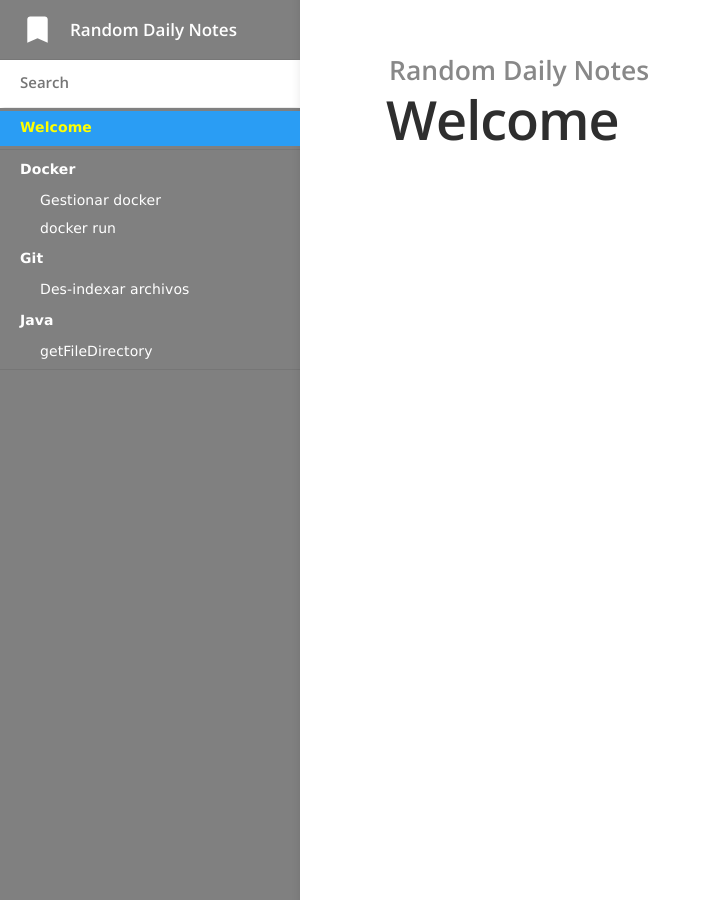
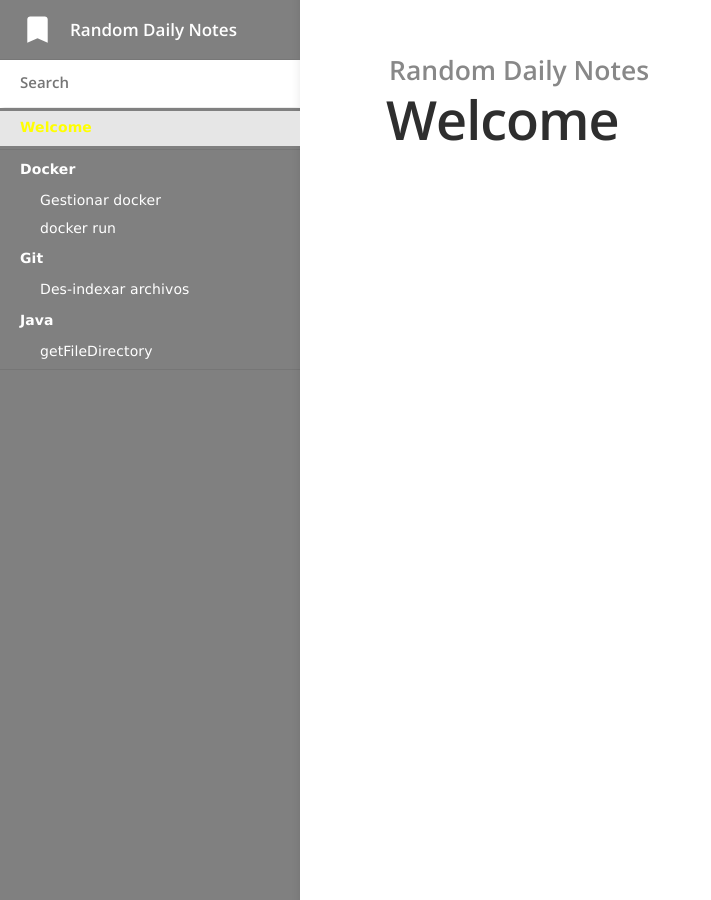
Before and after one commit to slaarks/slaarks.github.io, a Jekyll site: the page built from index.md, in a window 1280 px wide. Shown: the whole page, without its empty margins (0-711 px from the left). Built offline with Jekyll 4.4.1, drawn with Linux system fonts in a browser that asks for light colours.

Commit message:
Update _layout.scss

```diff
--- a/_sass/_layout.scss
+++ b/_sass/_layout.scss
@@ -254,7 +254,7 @@ nav > ul {
 	> a:active,
 	> a:hover {
 		color: #ffff00;
-		background-color:#2A9DF4;
+		background-color:#e6e6e6;
 	}
 
 	&.top-level > a {
@@ -454,7 +454,7 @@ img {
 		box-shadow: 1px 1px 5px 0 rgba(0, 0, 0, 0.2);
 
 		&:hover {
-			background-color: #2A9DF4;
+			background-color: #e6e6e6;
 			color: #333;
 		}
 	}
```
